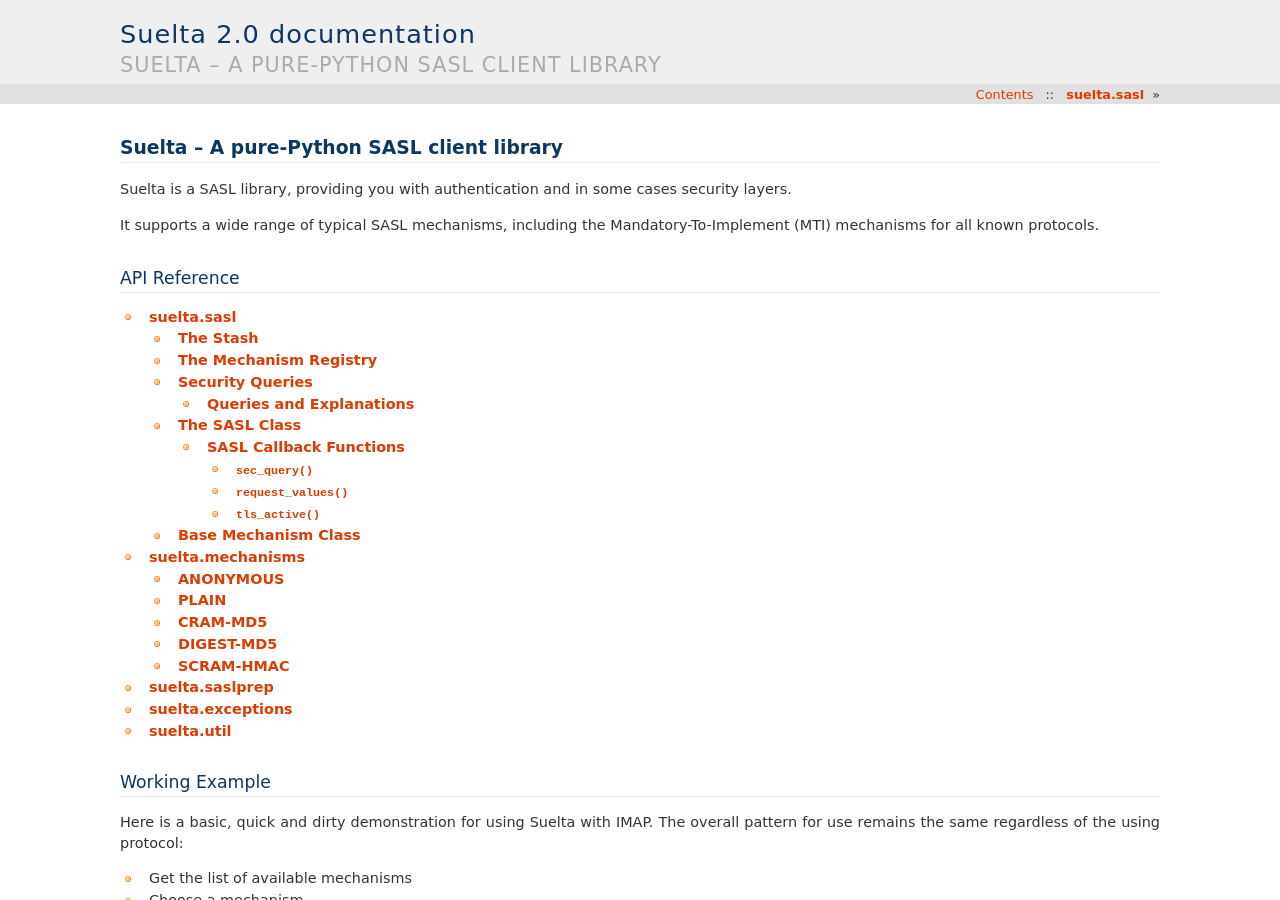
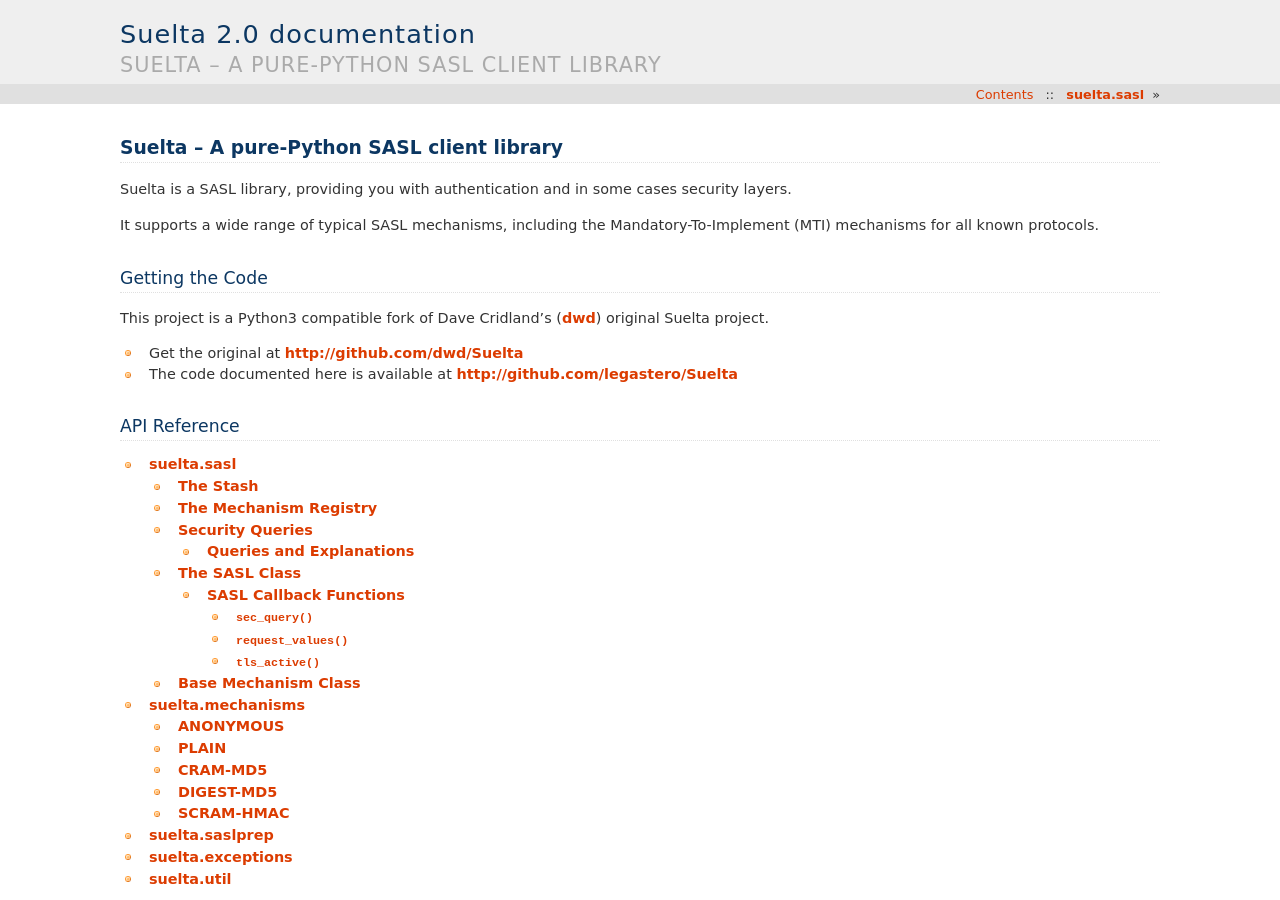
Before and after one commit to dwd/Suelta, a Sphinx documentation site: the page built from docs/source/index.rst, in a window 1280 px wide and 900 px high. Built offline with Sphinx 7.4.7, drawn with Linux system fonts in a browser that asks for light colours.

Commit message:
Link to the code repos in the docs.

```diff
--- a/docs/source/index.rst
+++ b/docs/source/index.rst
@@ -7,6 +7,16 @@ cases security layers.
 
 It supports a wide range of typical SASL mechanisms, including the
 Mandatory-To-Implement (MTI) mechanisms for all known protocols.
+
+----------------
+Getting the Code
+----------------
+
+This project is a Python3 compatible fork of Dave Cridland's (dwd_) original
+Suelta project.
+
+* Get the original at http://github.com/dwd/Suelta
+* The code documented here is available at http://github.com/legastero/Suelta
 
 -------------
 API Reference
@@ -45,3 +55,6 @@ License
 .. topic:: Playing Nicely
 
     .. include:: ../../PLAYING-NICELY
+
+
+.. _dwd: http://github.com/dwd
```
